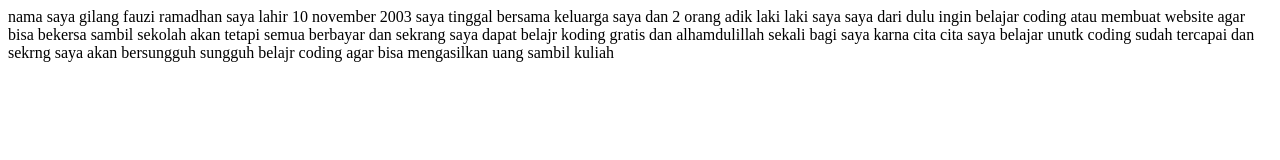
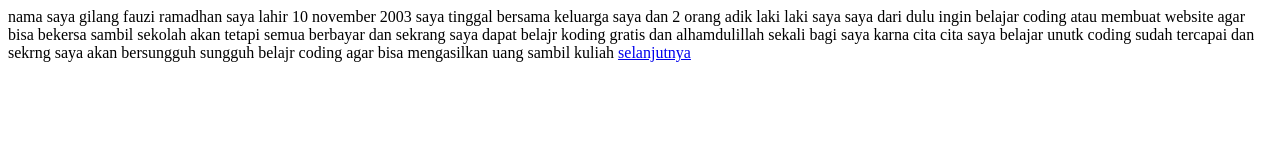
Before and after one commit to beloso123/beloso, a plain HTML site: page biodata.html in a window 1280 px wide. Drawn offline with Linux system fonts and the light colour scheme.

Commit message:
penambhan kata biodata.html

```diff
--- a/biodata.html
+++ b/biodata.html
@@ -11,4 +11,5 @@
     akan tetapi semua berbayar dan sekrang saya dapat belajr koding gratis dan alhamdulillah sekali bagi saya karna cita cita saya belajar unutk coding sudah tercapai
     dan sekrng saya akan bersungguh sungguh belajr coding agar bisa mengasilkan uang sambil kuliah
 </body>
+<a href="index">selanjutnya</a>
 </html>
```
